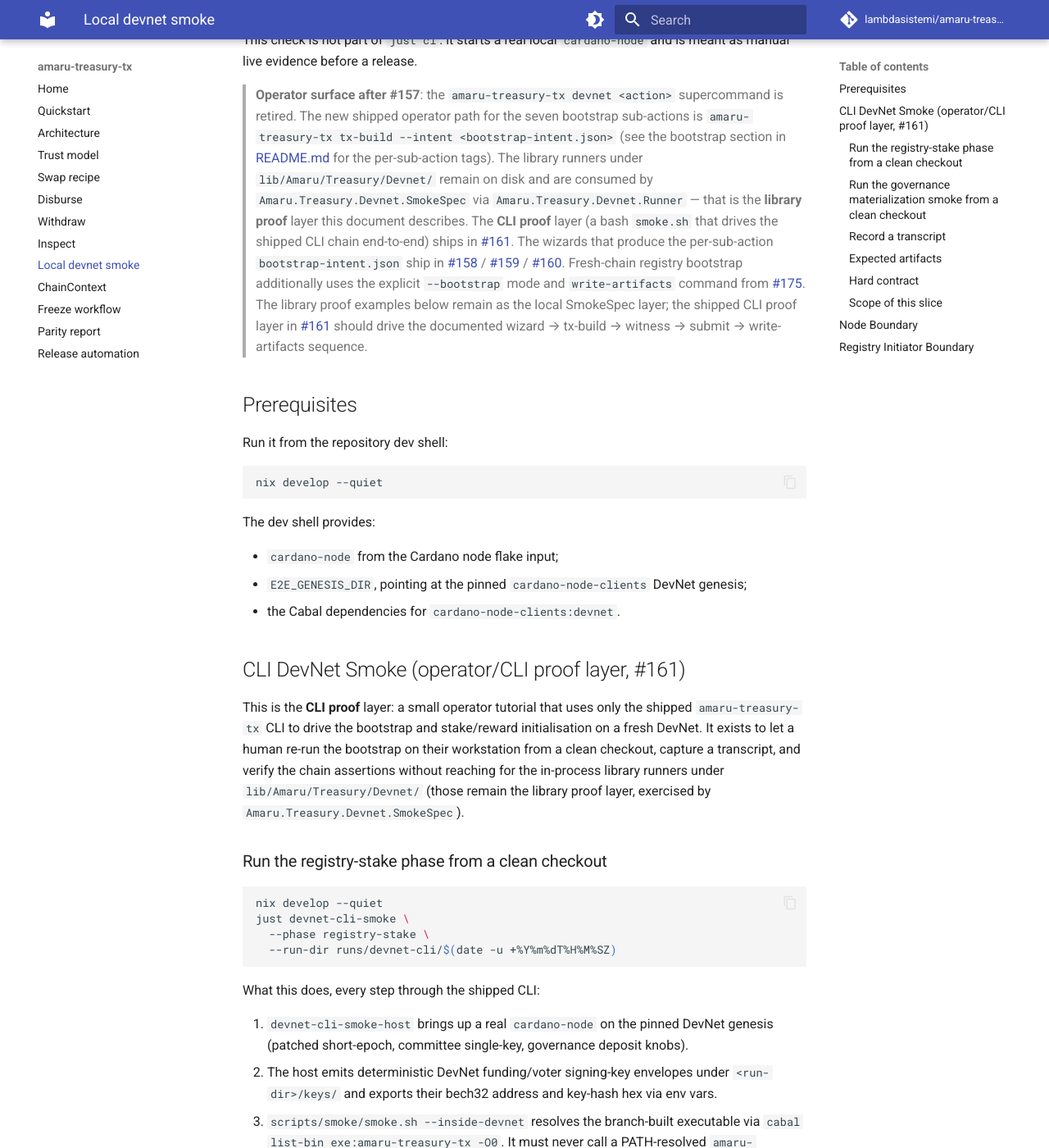
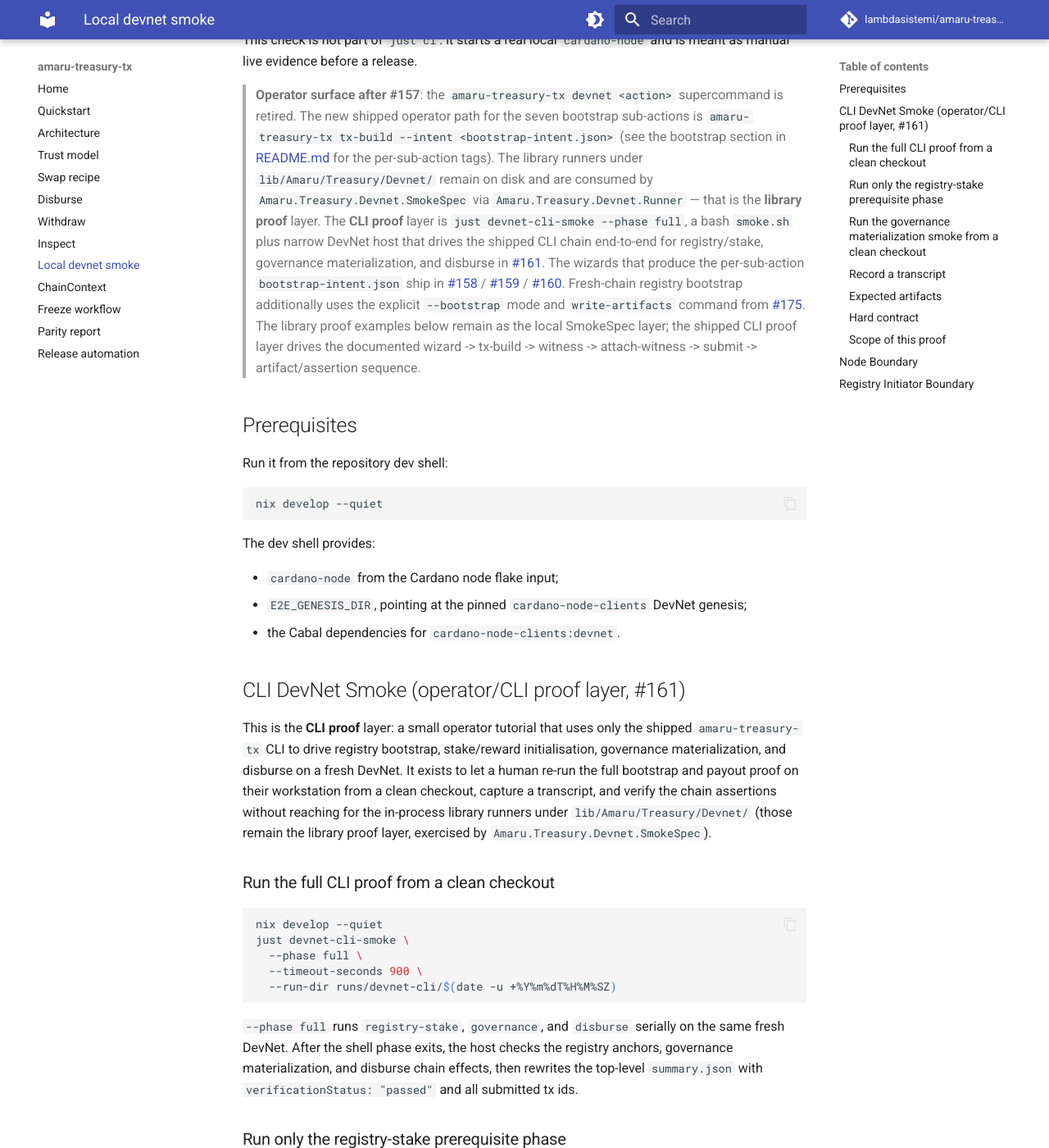
Before and after one commit to lambdasistemi/amaru-treasury-tx, an MkDocs documentation site: the page built from docs/local-devnet-smoke.md, in a window 1280 px wide and 1400 px high, scrolled down 390 px. Shown: the whole window at 82% size. Built offline with MkDocs 1.6.1 and Material for MkDocs 9.7.7, drawn with Linux system fonts in a browser that asks for light colours; comment, search, counter and statistics services are not loaded; some of the changed text lies outside the part shown.

Commit message:
docs(161): document CLI DevNet smoke proof
Update the operator docs, smoke help, and branch gate now that the full shipped-CLI DevNet proof reaches registry/stake, governance materialization, and disburse.

Tasks: T026, T027, T028, T029

````diff
--- a/docs/local-devnet-smoke.md
+++ b/docs/local-devnet-smoke.md
@@ -24,9 +24,10 @@
 > per-sub-action tags). The library runners under
 > `lib/Amaru/Treasury/Devnet/` remain on disk and are consumed by
 > `Amaru.Treasury.Devnet.SmokeSpec` via `Amaru.Treasury.Devnet.Runner`
-> — that is the **library proof** layer this document describes. The
-> **CLI proof** layer (a bash `smoke.sh` that drives the shipped CLI
-> chain end-to-end) ships in
+> — that is the **library proof** layer. The **CLI proof** layer is
+> `just devnet-cli-smoke --phase full`, a bash `smoke.sh` plus narrow
+> DevNet host that drives the shipped CLI chain end-to-end for
+> registry/stake, governance materialization, and disburse in
 > [#161](https://github.com/lambdasistemi/amaru-treasury-tx/issues/161).
 > The wizards that produce the per-sub-action `bootstrap-intent.json`
 > ship in
@@ -39,10 +40,8 @@
 > `--bootstrap` mode and `write-artifacts` command from
 > [#175](https://github.com/lambdasistemi/amaru-treasury-tx/issues/175).
 > The library proof examples below remain as the local SmokeSpec layer;
-> the shipped CLI proof layer in
-> [#161](https://github.com/lambdasistemi/amaru-treasury-tx/issues/161)
-> should drive the documented wizard → tx-build → witness → submit →
-> write-artifacts sequence.
+> the shipped CLI proof layer drives the documented wizard -> tx-build
+> -> witness -> attach-witness -> submit -> artifact/assertion sequence.
 
 ## Prerequisites
 
@@ -62,15 +61,32 @@
 ## CLI DevNet Smoke (operator/CLI proof layer, #161)
 
 This is the **CLI proof** layer: a small operator tutorial that uses
-only the shipped `amaru-treasury-tx` CLI to drive the bootstrap and
-stake/reward initialisation on a fresh DevNet. It exists to let a
-human re-run the bootstrap on their workstation from a clean
-checkout, capture a transcript, and verify the chain assertions
-without reaching for the in-process library runners under
+only the shipped `amaru-treasury-tx` CLI to drive registry bootstrap,
+stake/reward initialisation, governance materialization, and disburse
+on a fresh DevNet. It exists to let a human re-run the full bootstrap
+and payout proof on their workstation from a clean checkout, capture a
+transcript, and verify the chain assertions without reaching for the
+in-process library runners under
 `lib/Amaru/Treasury/Devnet/` (those remain the library proof layer,
 exercised by `Amaru.Treasury.Devnet.SmokeSpec`).
 
-### Run the registry-stake phase from a clean checkout
+### Run the full CLI proof from a clean checkout
+
+```bash
+nix develop --quiet
+just devnet-cli-smoke \
+  --phase full \
+  --timeout-seconds 900 \
+  --run-dir runs/devnet-cli/$(date -u +%Y%m%dT%H%M%SZ)
+```
+
+`--phase full` runs `registry-stake`, `governance`, and `disburse`
+serially on the same fresh DevNet. After the shell phase exits, the
+host checks the registry anchors, governance materialization, and
+disburse chain effects, then rewrites the top-level `summary.json`
+with `verificationStatus: "passed"` and all submitted tx ids.
+
+### Run only the registry-stake prerequisite phase
 
 ```bash
 nix develop --quiet
@@ -275,6 +291,39 @@
 `missing-shipped-governance-vote` instead of the materialization
 success code.
 
+After `--phase disburse` or `--phase full`, the run-dir also contains
+the shipped disburse proof and the host's disburse chain assertions:
+
+```text
+runs/devnet-cli/.../
+|-- chain/
+|   |-- disburse.assertions.json
+|   |-- disburse.assertions.log
+|   `-- disburse.assertions.request.json
+|-- diagnostics/disburse-submit.{build.log,report.json}
+|-- disburse-submit/
+|   |-- beneficiary.json
+|   |-- disburse.json
+|   |-- provenance.json
+|   |-- summary.json
+|   `-- treasury.json
+|-- phases/disburse/
+|   |-- diagnostics/disburse.intent.log
+|   |-- funding.passphrase
+|   |-- funding.vault.age
+|   |-- intents/disburse.intent.json
+|   `-- summary.json
+|-- signed/disburse-submit.signed.cbor.hex
+|-- submits/disburse-submit.{outcome,txid}
+|-- unsigned/disburse-submit.cbor.hex
+`-- witnesses/disburse-submit.devnet_funding.witness.hex
+```
+
+On a full run, top-level `summary.json` links the registry, governance,
+and disburse phase summaries, both host assertion reports, the run
+directory, the node socket path, and every tx id. A successful full run
+must end with `verificationStatus: "passed"`.
+
 ### Hard contract
 
 - No external `cardano-cli` anywhere on the smoke path.
@@ -285,13 +334,15 @@
   fixtures, and perform chain queries via the Amaru-owned
   `Backend.QueryHandle`; it does not build/sign/submit transactions.
 
-### Scope of this slice
+### Scope of this proof
 
-`--phase registry-stake` is the green prerequisite phase.
-`--phase governance` is wired through proposal submission, reward
+`--phase registry-stake` proves the registry and stake/reward
+prerequisites. `--phase governance` adds proposal submission, reward
 observation, materialization submission, and host-backed
-materialization verification. `--phase disburse` remains
-unimplemented and will be delivered in a later #161 slice.
+materialization verification. `--phase disburse` spends the
+materialized treasury UTxO through `disburse-wizard` and proves
+beneficiary receipt plus treasury reduction. `--phase full` runs the
+whole sequence and writes the final linked summary.
 
 ## Node Boundary
 
@@ -339,9 +390,9 @@
 resumable client state that will supersede this manual carry is parked in
 [#163](https://github.com/lambdasistemi/amaru-treasury-tx/issues/163).
 The bash smoke that drives the full chain through the shipped CLI on
-a real DevNet lands in
-[#161](https://github.com/lambdasistemi/amaru-treasury-tx/issues/161);
-until #161 merges, the local smoke below keeps driving the library
+a real DevNet is `just devnet-cli-smoke --phase full` from
+[#161](https://github.com/lambdasistemi/amaru-treasury-tx/issues/161).
+The local smoke below remains the library proof and drives the library
 function directly via `SmokeSpec`, which calls into
 `Amaru.Treasury.Devnet.Runner.runDevnetRegistryInit`:
 
@@ -482,9 +533,9 @@
 parked in
 [#163](https://github.com/lambdasistemi/amaru-treasury-tx/issues/163).
 The bash smoke that drives the full chain through the shipped CLI on
-a real DevNet lands in
-[#161](https://github.com/lambdasistemi/amaru-treasury-tx/issues/161);
-until #161 merges, the local smoke below keeps driving the library
+a real DevNet is `just devnet-cli-smoke --phase full` from
+[#161](https://github.com/lambdasistemi/amaru-treasury-tx/issues/161).
+The local smoke below remains the library proof and drives the library
 function directly via `SmokeSpec`, which calls into
 `Amaru.Treasury.Devnet.Runner.runDevnetStakeRewardInit`.
 
@@ -618,10 +669,12 @@
 will supersede this manual carry is parked in
 [#163](https://github.com/lambdasistemi/amaru-treasury-tx/issues/163).
 The bash smoke that drives this shipped CLI path end to end on a real
-DevNet lands in
+DevNet is `just devnet-cli-smoke --phase governance` or the complete
+`just devnet-cli-smoke --phase full` proof from
 [#161](https://github.com/lambdasistemi/amaru-treasury-tx/issues/161).
 
-The local smoke keeps driving the library function directly via
+The local smoke remains the library proof and keeps driving the
+library function directly via
 `SmokeSpec`, which calls into
 `Amaru.Treasury.Devnet.Runner.runDevnetGovernanceWithdrawalInit`.
 
@@ -716,14 +769,16 @@
 ## Disburse Submit Boundary
 
 After #157 the shipped operator path for disburse is the existing
-`amaru-treasury-tx disburse-wizard` → `tx-build --intent` →
-`witness` → `submit` chain (unchanged by #157; disburse already had
-its intent encoding). The local smoke keeps driving the library
-function directly via `SmokeSpec`, which calls into
-`Amaru.Treasury.Devnet.Runner.runDevnetDisburseSubmit`. The bash
-CLI smoke that chains the full bootstrap + disburse flow against a
-real DevNet through the shipped CLI lands in
-[#161](https://github.com/lambdasistemi/amaru-treasury-tx/issues/161).
+`amaru-treasury-tx disburse-wizard` -> `tx-build --intent` ->
+`witness` -> `attach-witness` -> `submit` chain (unchanged by #157;
+disburse already had its intent encoding). The CLI smoke from
+[#161](https://github.com/lambdasistemi/amaru-treasury-tx/issues/161)
+drives that path after governance materialization with
+`just devnet-cli-smoke --phase disburse` or the complete
+`just devnet-cli-smoke --phase full` proof. The local smoke remains
+the library proof and keeps driving the library function directly via
+`SmokeSpec`, which calls into
+`Amaru.Treasury.Devnet.Runner.runDevnetDisburseSubmit`.
 
 The live proof harness runs the prerequisite library entries and
 then invokes the same production runner:
````
Also changed, not shown: README.md (+22 -11 lines), specs/161-cli-devnet-smoke/tasks.md (+4 -4 lines), 2 other files.
